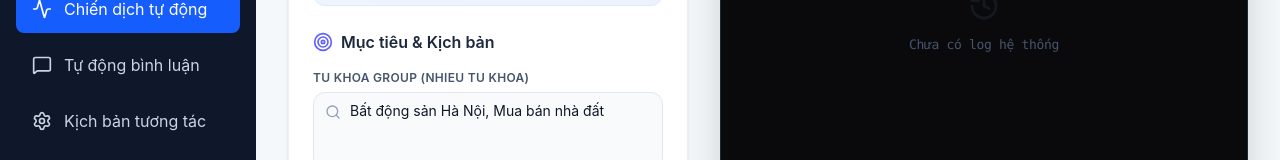
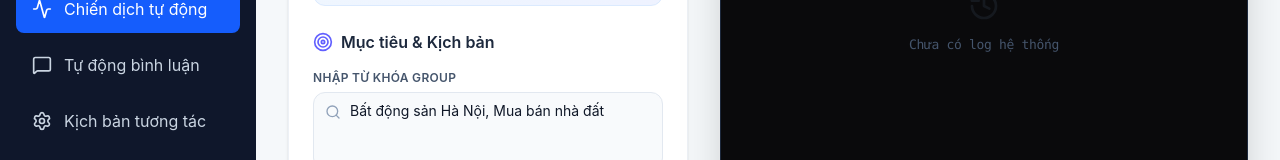
Before and after one commit to nhattruong-collab/FB-Auto-Real-Estate, a Next.js app: page / in a window 1280 px wide. Both pictures are taken after a click on the button "Chiến dịch tự động". Shown: the part 285-445 px from the top of the page. Built offline with nearby package versions, Linux system fonts and the light colour scheme.

Commit message:
fix typo

```diff
--- a/app/page.tsx
+++ b/app/page.tsx
@@ -812,7 +812,7 @@ function AutomationView({ posts, keywords, setKeywords, intervalMinutes, setInte
 
               <div className="space-y-4">
                 <div>
-                  <label className="block text-xs font-semibold text-slate-600 mb-1.5 uppercase tracking-wide">Tu khoa Group (nhieu tu khoa)</label>
+                  <label className="block text-xs font-semibold text-slate-600 mb-1.5 uppercase tracking-wide">Nhập từ khóa group</label>
                   <div className="relative">
                     <Search className="absolute left-3 top-3 w-4 h-4 text-slate-400" />
                     <textarea
@@ -1042,9 +1042,9 @@ function AutoCommentView({ keywords, setKeywords, posts, commentTemplates, setCo
 
           <div>
              <label className="block text-sm font-semibold text-gray-800 mb-1.5 flex items-center gap-1.5">
-               Tu khoa Group (Nhom) quet bai <span className="text-red-500">*</span>
+               Từ khóa group quét bài <span className="text-red-500">*</span>
              </label>
-             <p className="text-xs text-slate-500 mb-2">Bot se tim nhom FB theo nhieu tu khoa (moi chu ky chon ngau nhien 1 tu khoa) de doc bai khach dang.</p>
+             <p className="text-xs text-slate-500 mb-2">Bot sẽ tìm nhóm FB theo nhiều từ khóa (mỗi chu kỳ chọn ngẫu nhiên 1 từ khóa) để đọc bài khách hàng đăng.</p>
              <textarea
                 disabled={isRunning}
                 rows={3}
```
